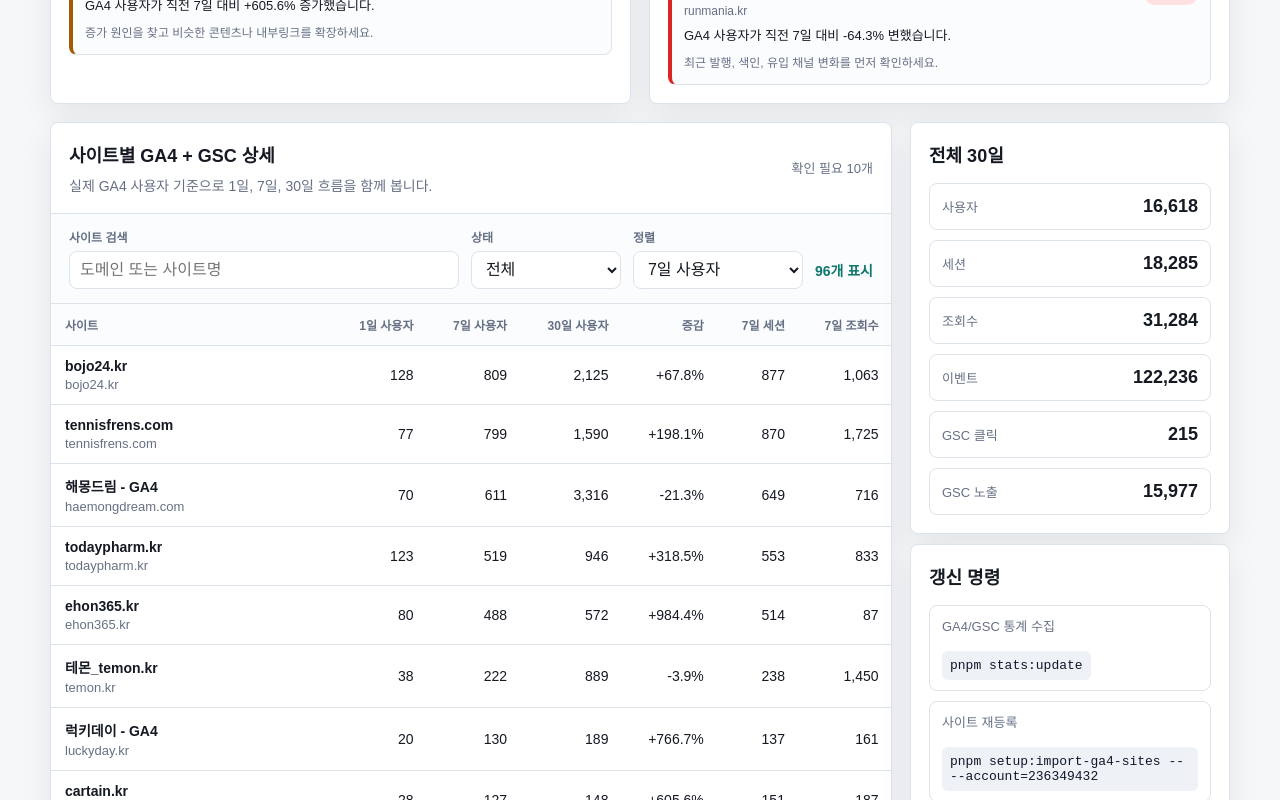
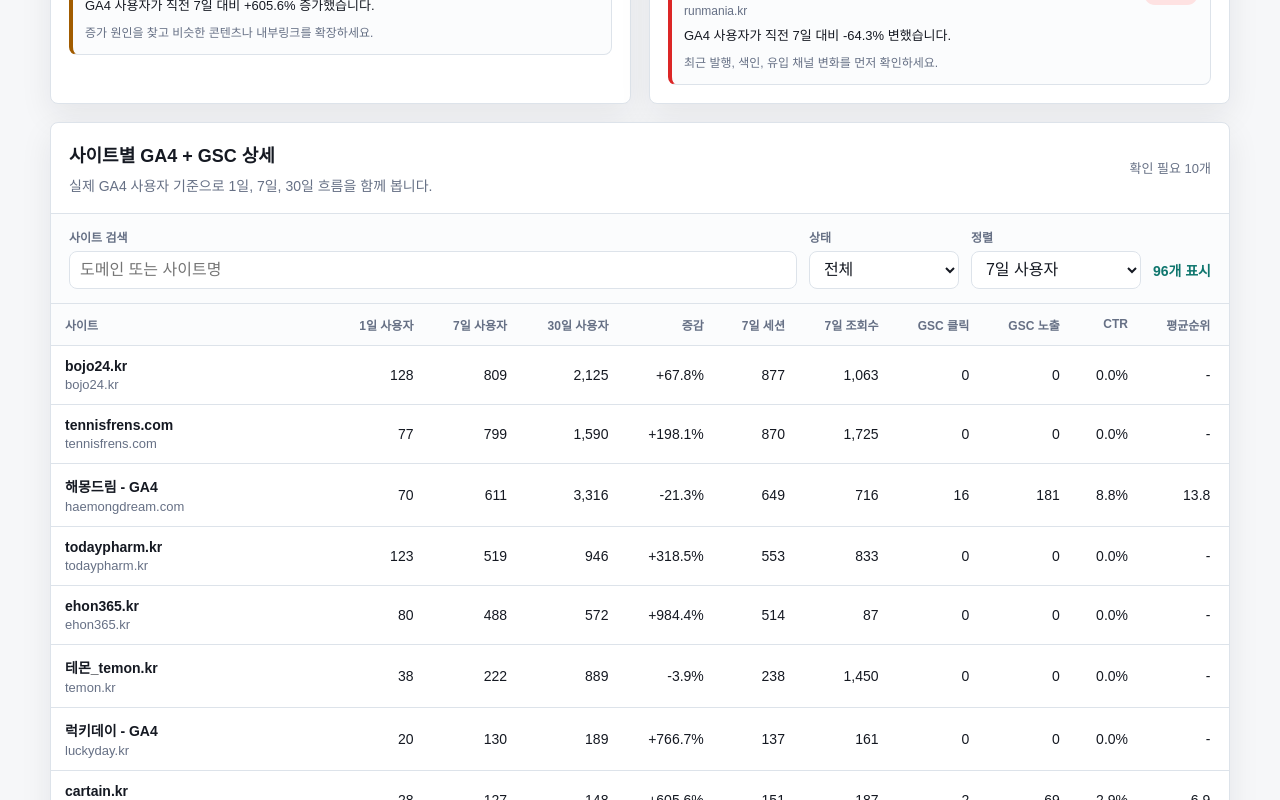
Before and after one commit to lsk7209/multi-dashboard, a Next.js app: page / in a window 1280 px wide. Shown: the part 2720-3520 px from the top of the page. Built offline with nearby package versions, Linux system fonts and the light colour scheme.

Commit message:
Move dashboard support panels below table

```diff
--- a/app/globals.css
+++ b/app/globals.css
@@ -135,14 +135,15 @@ h2 {
   font-size: 14px;
 }
 
-.content-grid {
+.stats-layout {
   display: grid;
-  grid-template-columns: minmax(0, 1.4fr) minmax(280px, 0.6fr);
-  gap: 18px;
+  margin-bottom: 18px;
 }
 
-.stats-layout {
-  grid-template-columns: minmax(0, 1fr) 320px;
+.support-grid {
+  display: grid;
+  grid-template-columns: minmax(0, 1fr) minmax(360px, 0.65fr);
+  gap: 18px;
   align-items: start;
 }
 
@@ -189,6 +190,12 @@ h2 {
 .metric-stack,
 .insight-list {
   display: grid;
+  gap: 10px;
+}
+
+.metric-grid {
+  display: grid;
+  grid-template-columns: repeat(3, minmax(0, 1fr));
   gap: 10px;
 }
 
@@ -526,8 +533,9 @@ code {
 
   .summary-grid,
   .insight-grid,
-  .content-grid,
   .stats-layout,
+  .support-grid,
+  .metric-grid,
   .table-controls,
   .secret-grid {
     grid-template-columns: 1fr;
--- a/app/page.tsx
+++ b/app/page.tsx
@@ -33,15 +33,16 @@ export default function DashboardPage() {
         <InsightPanel title="하락 신호" description="사용자나 검색 클릭이 감소한 사이트입니다." insights={data.declineInsights} />
       </section>
 
-      <section className="content-grid stats-layout">
+      <section className="stats-layout">
         <SiteStatsTable stats={data.stats} failedCount={data.failedCount} />
+      </section>
 
-        <aside className="side-stack">
+      <section className="support-grid" aria-label="보조 정보">
         <article className="panel">
           <div className="panel-heading">
             <h2>전체 30일</h2>
           </div>
-            <div className="metric-stack">
+          <div className="metric-grid">
             <MiniMetric label="사용자" value={data.totalLast30Days.activeUsers} />
             <MiniMetric label="세션" value={data.totalLast30Days.sessions} />
             <MiniMetric label="조회수" value={data.totalLast30Days.screenPageViews} />
@@ -66,7 +67,6 @@ export default function DashboardPage() {
             </div>
           </div>
         </article>
-        </aside>
       </section>
     </main>
   );
```
Also changed, not shown: 1 other file (tests, documents, lock files or other folders). Lines whose indentation alone changed are shown as unchanged.
